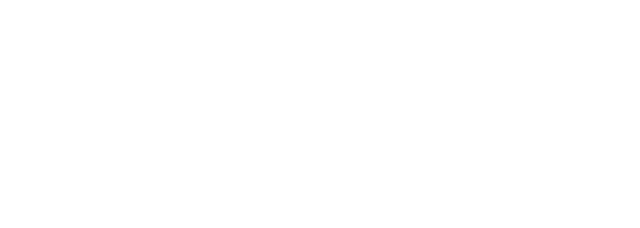
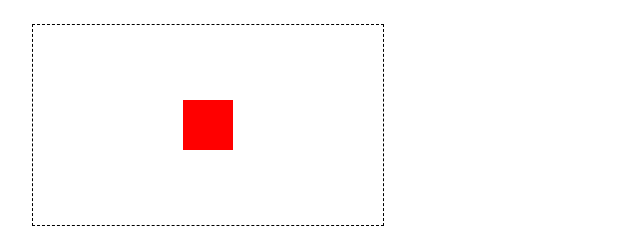
Before and after one commit to WesleyBryie/Math1-SoEMathBookProject, a plain HTML site: page index.html in a window 1280 px wide. Shown: the whole page, without its empty margins (0-640 px from the left). Drawn offline with Linux system fonts and the light colour scheme.

Commit message:
forgot the body

```diff
--- a/index.html
+++ b/index.html
@@ -10,8 +10,21 @@
         width: 350px;
         height: 200px;
         outline: dashed 1px black;
-            /* Setup */
-            position: relative;
+        /* Center vertically and horizontally */
+        display: flex;
+        justify-content: center;
+        align-items: center;
+      }
+
+    .child {
+        width: 50px;
+        height: 50px;
+        background-color: red;
     }
     </style>
+    <body>
+        <div class="container">
+            <div class="child"></div>
+          </div>
+    </body>
 </html>
```
Lines whose indentation alone changed are shown as unchanged.
